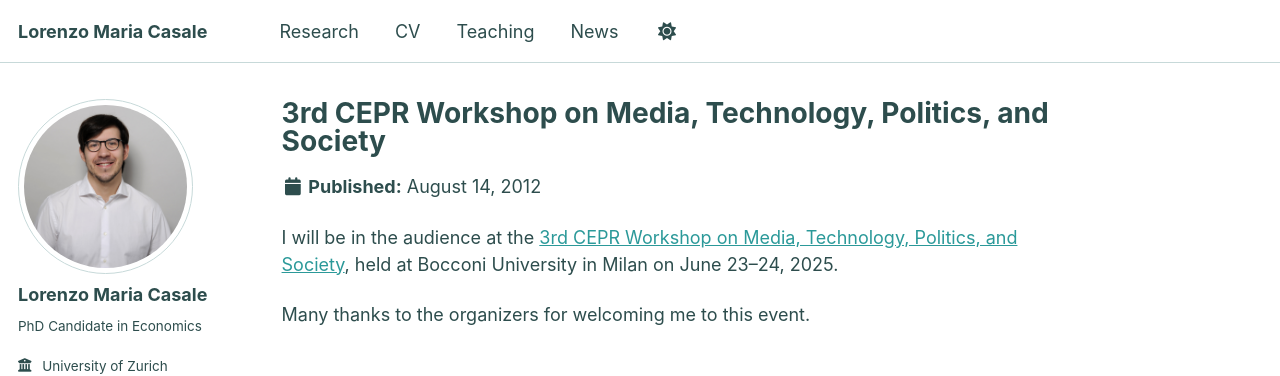
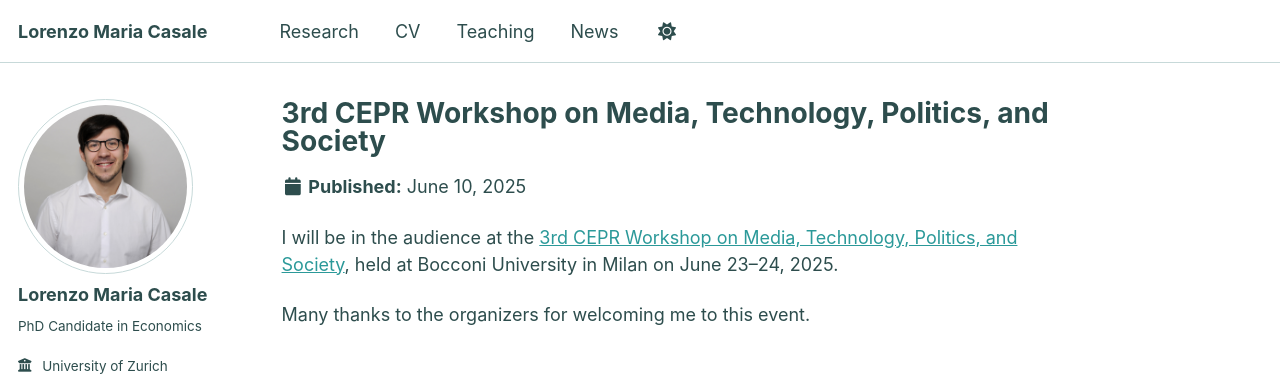
Before and after one commit to lorenzomariacasale/lorenzomariacasale.github.io, a Jekyll site: the page built from _news/2025-06-10-cepr-media.md, in a window 1280 px wide and 960 px high. Shown: the top 376 px of the window. Built offline with Jekyll 4.4.1, drawn with Linux system fonts in a browser that asks for light colours.

Commit message:
Second Trial News Changes

```diff
--- a/_includes/archive-single.html
+++ b/_includes/archive-single.html
@@ -48,7 +48,7 @@
         {% elsif post.collection == 'publications' %}
           <p>Published in <i>{{ post.venue }}</i>, {{ post.date | default: "1900-01-01" | date: "%Y" }} </p>
         {% elsif post.date %}
-         <p class="page__date"><strong><i class="fa fa-fw fa-calendar" aria-hidden="true"></i> {{ site.data.ui-text[site.locale].date_label | default: "Published:" }}</strong> <time datetime="{{ post.date | default: "1900-01-01" | date_to_xmlschema }}">{{ post.date | default: "1900-01-01" | date: "%B %d, %Y" }}</time></p>
+          <p class="page__date"><strong>{{ site.data.ui-text[site.locale].date_label | default: "Published:" }}</strong> <time datetime="{{ post.date | default: "1900-01-01" | date_to_xmlschema }}">{{ post.date | default: "1900-01-01" | date: "%B %d, %Y" }}</time></p>
         {% endif %}
 
     {% if post.excerpt and site.read_more != 'enabled' %}
--- a/_news/2025-06-10-cepr-media.md
+++ b/_news/2025-06-10-cepr-media.md
@@ -1,6 +1,6 @@
 ---
 title: '3rd CEPR Workshop on Media, Technology, Politics, and Society'
-date: 2012-08-14
+date: 2025-06-10
 #permalink: /news/2012/08/blog-post-1/
 norender: true
 ---
```
